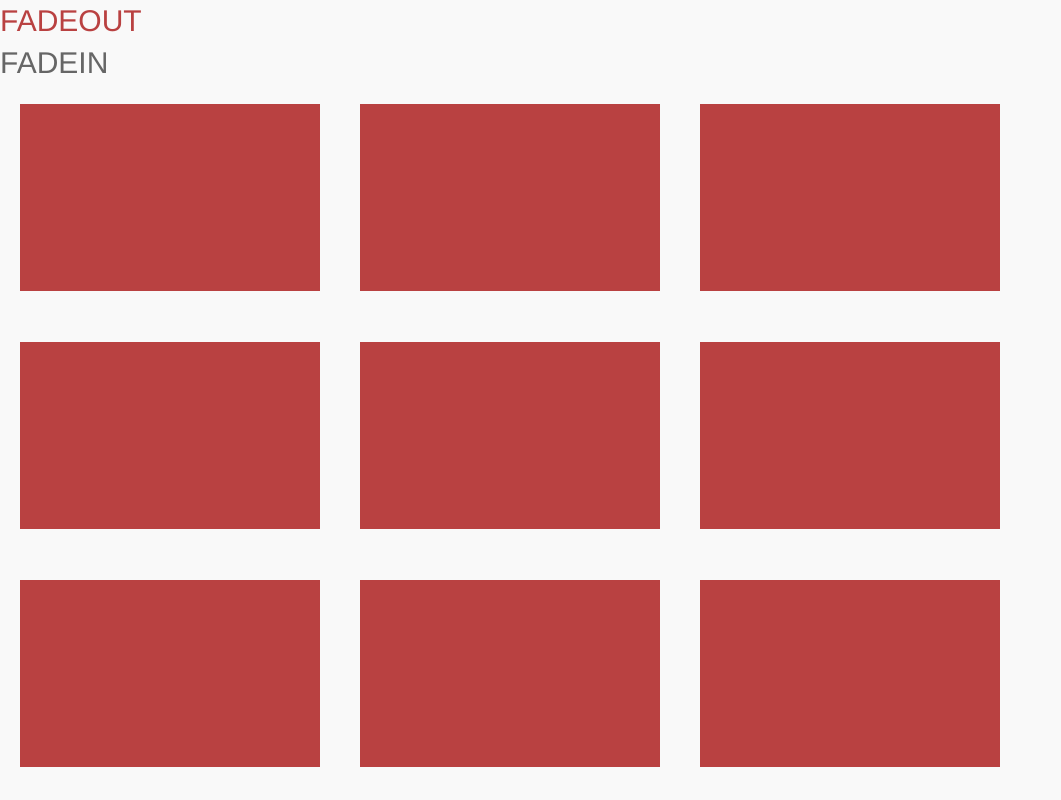
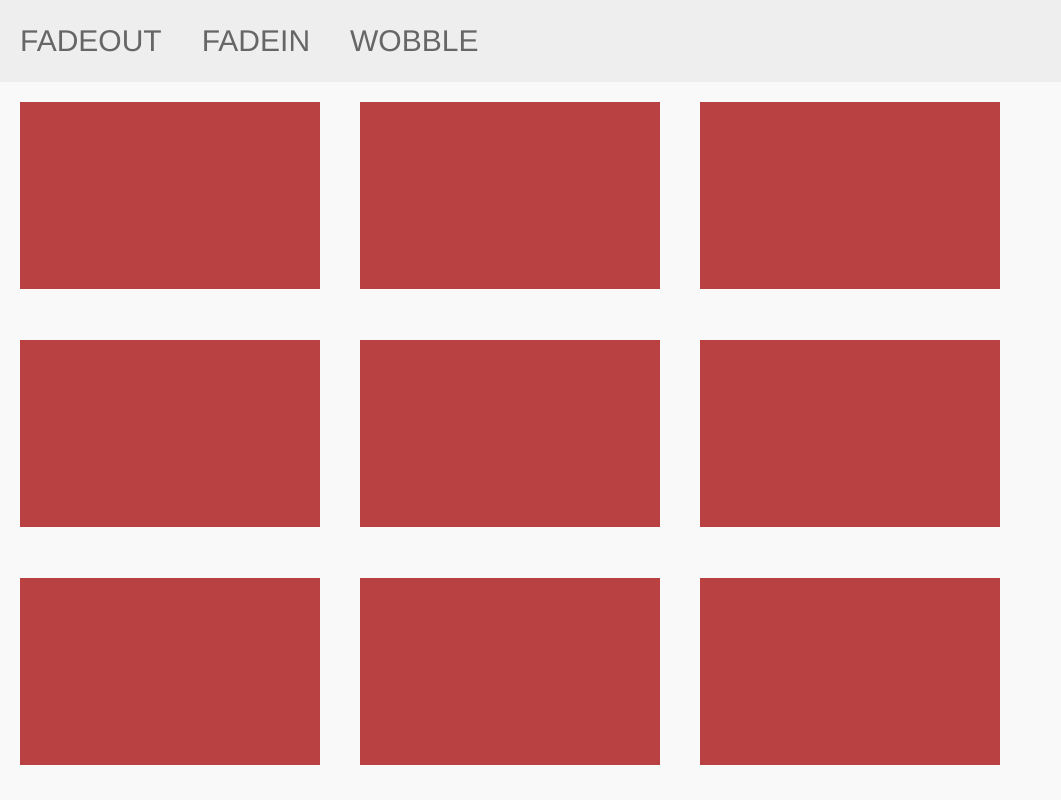
Before and after one commit to output/jquery.AnimateCSS, a plain HTML site: page examples/index.html in a window 1280 px wide. Shown: the top 800 px of the page, without its empty margins (0-1061 px from the left). Drawn offline with Linux system fonts and the light colour scheme.

Commit message:
Optimized example transition and added wobble example

```diff
--- a/examples/examples.css
+++ b/examples/examples.css
@@ -20,11 +20,15 @@ body, html {
 .quad:hover {}
 .quad:active {}
 
-
-.fade-bt {
-	text-transform:uppercase;
-	cursor:pointer;
+#controls {
+	background: #eee;
 }
-.fade-bt:hover {
-	color:rgb(185, 65, 65);
-}
+	.fade-bt {
+		text-transform: uppercase;
+		cursor: pointer;
+		display: inline-block;
+		margin:20px;
+	}
+	.fade-bt:hover {
+		color:rgb(185, 65, 65);
+	}
--- a/examples/examples.js
+++ b/examples/examples.js
@@ -2,12 +2,19 @@ $(function() {
 	var quad = "<div class='quad'></div>";
 	var maxDivs = 15;
 	for(var i = 0; i<maxDivs; i++) {
-		$('body').append(quad);
+		$('#container').append(quad);
 	}
+
 	$('#fade-out').on('click', function() {
-		$('body').children('.quad').animateCSS('fadeOutRear', {duration:300, delay:0, eachElement: {addDuration:0, addDelay:50, randomizeDuration:0.5, randomizeDelay:0}, autoHide:true });
+		$('#container').children('.quad').animateCSS('fadeOutRear', {duration:250, delay:0, eachElement: {addDuration:0, addDelay:60, randomizeDuration:0, randomizeDelay:0}, autoHide:true });
 	});
+
 	$('#fade-in').on('click', function() {
-		$('body').children('.quad').animateCSS('fadeInFront', {duration:300, delay:0, eachElement: {addDuration:300, addDelay:0, randomizeDuration:0.8, randomizeDelay:0.4}, autoHide:false });
+		$('#container').children('.quad').animateCSS('fadeInLeft', {duration:500, delay:0, eachElement: {addDuration:30, addDelay:60, randomizeDuration:0, randomizeDelay:0}, autoHide:false });
 	});
+
+	$('#wobble').on('click', function() {
+		$('#container').children('.quad').css("opacity",1).animateCSS('wobble', {duration:800, delay:0, eachElement: {addDuration:10, addDelay:100, randomizeDuration:0.6, randomizeDelay:0.4}, autoHide:false });
+	});
+
 });
--- a/examples/index.html
+++ b/examples/index.html
@@ -7,12 +7,15 @@
 		<link rel="stylesheet" href="examples.css" type="text/css" charset="utf-8" />
 		<link rel="stylesheet" href="../lib/animate.css" type="text/css" charset="utf-8" />
 		<script src="../lib/jquery-1.7.1.min.js"></script>
+		<script src="../fn.animate-css.js"></script>
 		<script src="examples.js"></script>
-		<script src="../fn.animate-css.js"></script>
 	</head>
 	<body>
-		<div id="fade-out" class="fade-bt">fadeOut</div><div id="fade-in" class="fade-bt">fadeIn</div>
+		<div id="controls">
+			<div id="fade-out" class="fade-bt">fadeOut</div><div id="fade-in" class="fade-bt">fadeIn</div><div id="wobble" class="fade-bt">wobble</div>
+		</div>
+		<div id="container">
 
-
+		</div>
 	</body>
 </html>
```
